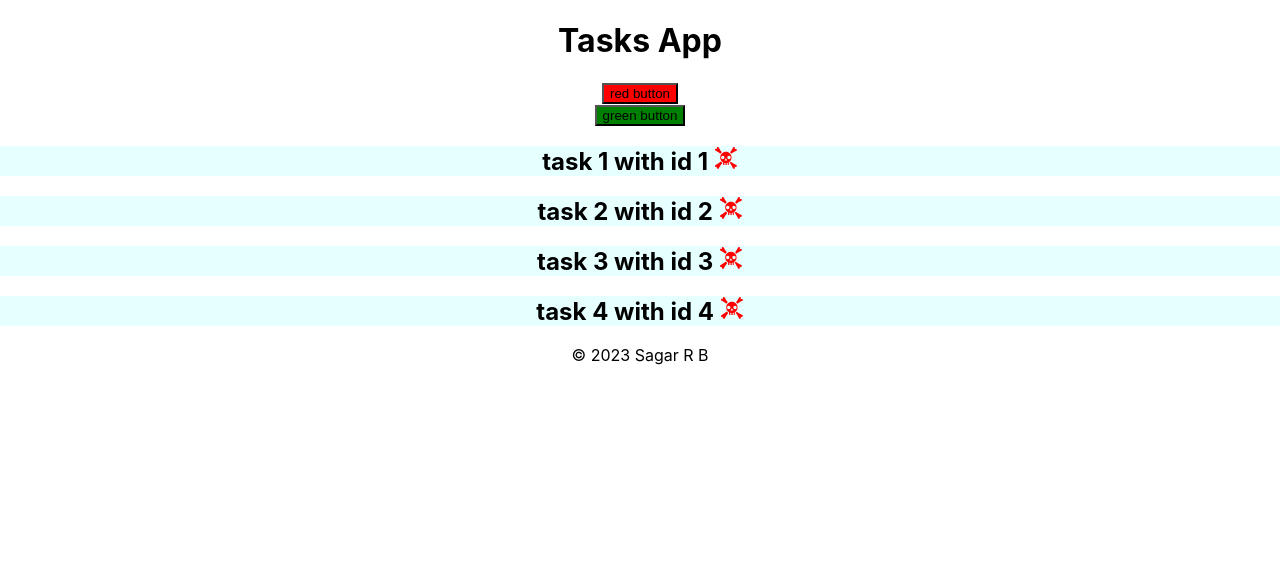
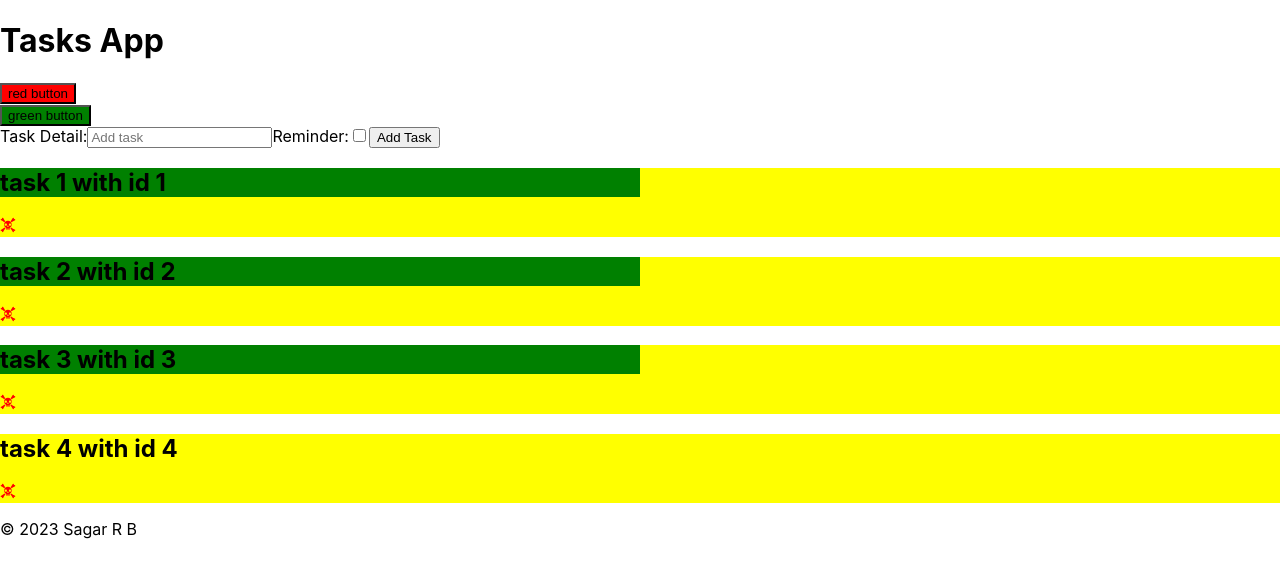
Before and after one commit to sagarrb1805/task-app, a React (Create React App) app: page / in a window 1280 px wide. Shown: the top 578 px of the page. Built offline with nearby package versions, Linux system fonts and the light colour scheme.

Commit message:
task addrd

```diff
--- /dev/null
+++ b/src/AddTask.jsx
@@ -0,0 +1,37 @@
+import React from 'react'
+import { useState } from 'react'
+
+function AddTask({onAdd}) {
+
+    const [text, setText] = useState('')
+    const [reminder, setReminder] = useState(false)
+
+    const onSubmit = (e)=>{
+        e.preventDefault()
+        if(!text){
+            alert("Enter a task before moving on")
+            return
+        }
+        onAdd({text, reminder})
+        setText('')
+        setReminder(false)
+    }
+  return (
+    <div>
+      <form onSubmit={onSubmit}>
+        <label>Task Detail:</label>
+        <input type='text' placeholder='Add task'
+                value={text} onChange={(e) => setText(e.target.value)}
+                />
+        <label>Reminder:</label>
+        <input type='checkbox'
+                checked={reminder}
+                  value={reminder} onChange={(e) => setReminder(e.currentTarget.checked)}
+                />
+            <input type='submit' value='Add Task'/>
+      </form>
+    </div>
+  )
+}
+
+export default AddTask
--- a/src/App.css
+++ b/src/App.css
@@ -1,6 +1,6 @@
-.App {
+/* .App {
   text-align: center;
-}
+} */
 
 .App-logo {
   height: 40vmin;
--- a/src/App.js
+++ b/src/App.js
@@ -4,23 +4,28 @@ import Footer from './Footer';
 import Button from './Button';
 import Tasks from './Tasks';
 import { useState } from 'react';
+import AddTask from './AddTask';
 
 function App() {
   const [tasks, setTasks] = useState([
     {
       id:1,
-      text:"task 1 with id 1"
+      text:"task 1 with id 1",
+      reminder:true
     },
     {
       id:2,
-      text:"task 2 with id 2"
+      text:"task 2 with id 2",
+      reminder:true
     },
     {
       id:3,
-      text:"task 3 with id 3"
+      text:"task 3 with id 3",
+      reminder:true
     },{
       id:4,
-      text:"task 4 with id 4"
+      text:"task 4 with id 4",
+      reminder:false
     }
   ])
   const redClick = ()=>{
@@ -34,12 +39,21 @@ function App() {
       task.id !==id
     ))
   }
+  const onRemind = (id) =>{
+    setTasks(
+      tasks.map((task) => task.id===id?{...task, reminder:!task.reminder}:task)
+    )
+  }
+  const onAdd = (task) =>{
+    console.log(task)
+  }
   return (
     <div className="App">
       <h1>Tasks App</h1>
       <Button color='red' text="red button" onClick={redClick}/>
       <Button color='green' text="green button" onClick={greenClick}/>
-      <Tasks tasks={tasks} onClick={onDelete} />
+      <AddTask onAdd={onAdd}/>
+      <Tasks tasks={tasks} onClick={onDelete} onRemind={onRemind} />
       <Footer name="Sagar R B"/>
     </div>
   );
--- a/src/Task.jsx
+++ b/src/Task.jsx
@@ -1,10 +1,15 @@
 import React from 'react'
 import {GiSkullCrossedBones} from 'react-icons/gi'
 
-function Task({ts, onClick}) {
+function Task({ts, onClick, onRemind}) {
   return (
-    <div style={{background:"#e6ffff"}}>
-        <h2>{ts.text} <GiSkullCrossedBones style={{color:'red'}} onClick={()=>onClick(ts.id)}/></h2>
+    <div style={{width:"100%", background:"yellow"}}>
+      <div className={`${ts.reminder?'reminder':''}`} style={{width:"50%"}} onDoubleClick={()=>onRemind(ts.id)}>
+          <h2>{ts.text}</h2>
+      </div>
+      <div>
+      <GiSkullCrossedBones style={{color:'red'}} onClick={()=>onClick(ts.id)}/>
+      </div>
     </div>
   )
 }
--- a/src/Tasks.jsx
+++ b/src/Tasks.jsx
@@ -2,12 +2,12 @@ import {React} from 'react'
 import Task from './Task'
 
 
-function Tasks({tasks, onClick}) {
+function Tasks({tasks, onClick, onRemind}) {
   return (
     <div>
 
      {tasks.map((task)=>(
-        <Task key={task.id} ts={task} onClick={onClick} />
+        <Task key={task.id} ts={task} onClick={onClick} onRemind={onRemind}/>
      ))}
     </div>
   )
--- a/src/index.css
+++ b/src/index.css
@@ -11,3 +11,7 @@ code {
   font-family: source-code-pro, Menlo, Monaco, Consolas, 'Courier New',
     monospace;
 }
+
+.reminder{
+  background: green;
+}
```
